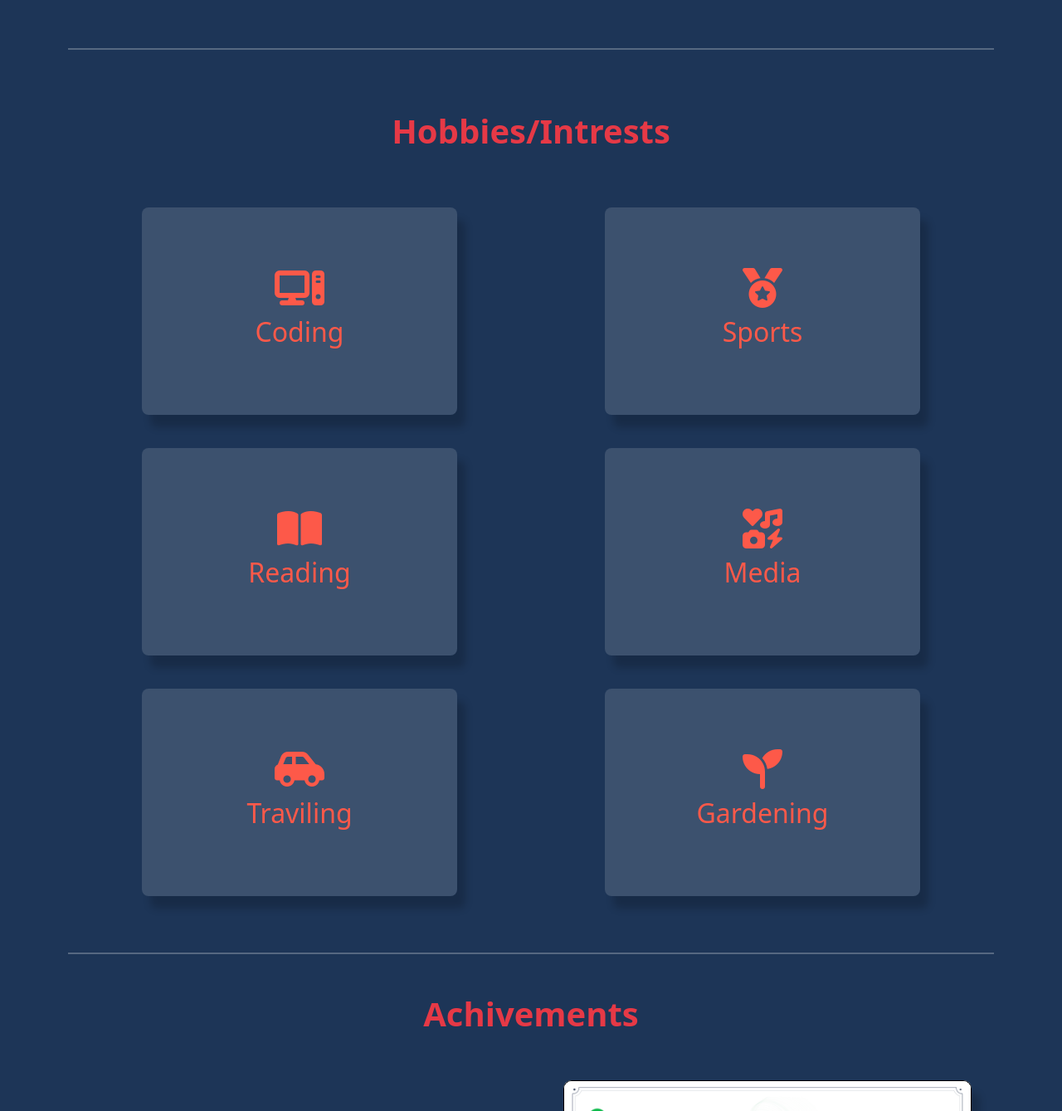
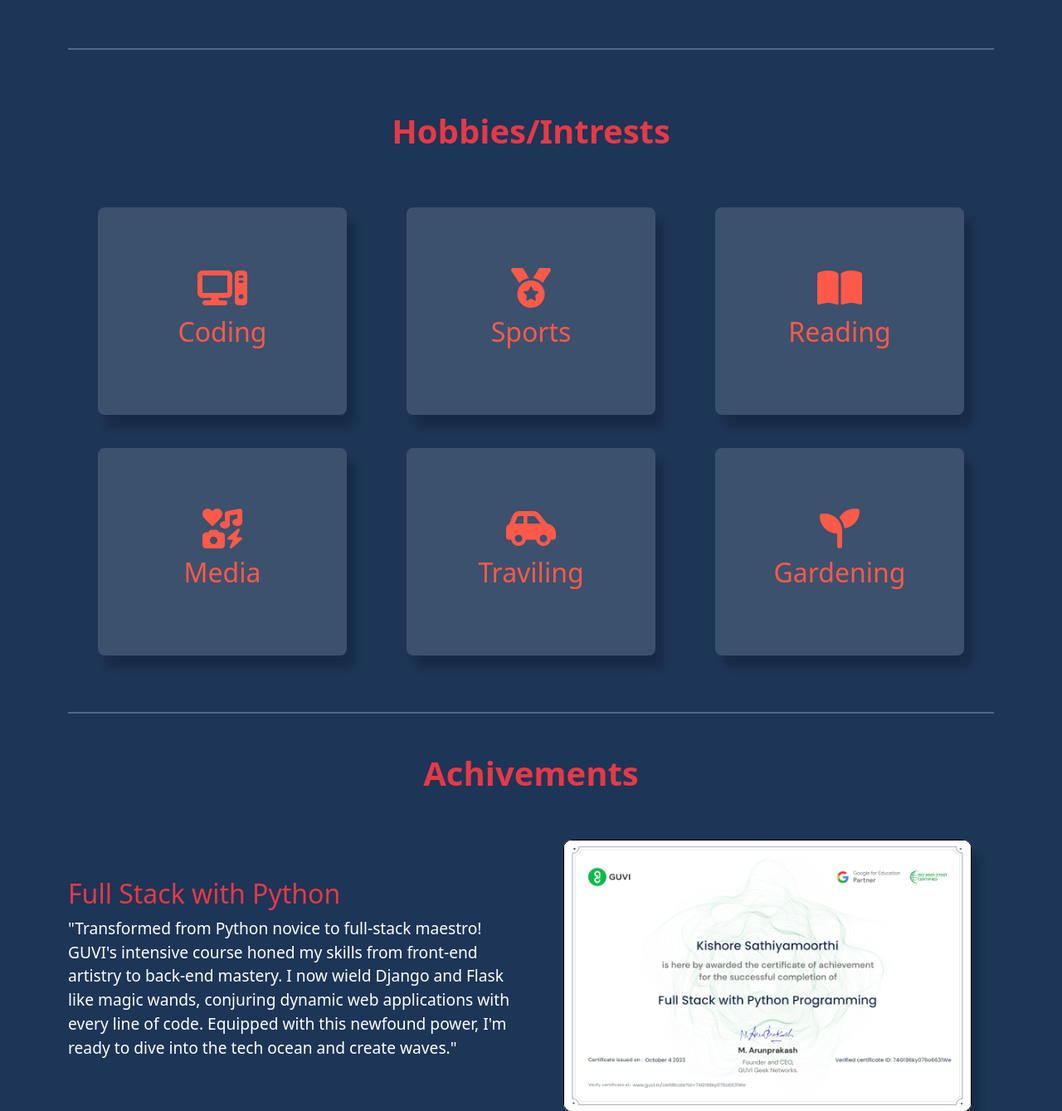
Before and after one commit to Kishore-1011/portfolio, a Django app: page /more_info in a window 1280 px wide. Shown: the part 3008-4347 px from the top of the page at 83% size. Run offline with Django 5.2, Linux system fonts and the light colour scheme; data comes from the database, SQL or seed files in the repository; some libraries are stand-ins or nearby versions.

Commit message:
Update more-info.css

```diff
--- a/static/more-info.css
+++ b/static/more-info.css
@@ -151,7 +151,7 @@ ul.timeline-list li:before {
 }
 
 .h-card {
-	width: 380px;
+	width: 300px;
 	height: 250px;
 	margin: 20px;
 	background-color : #ffffff23;
```
